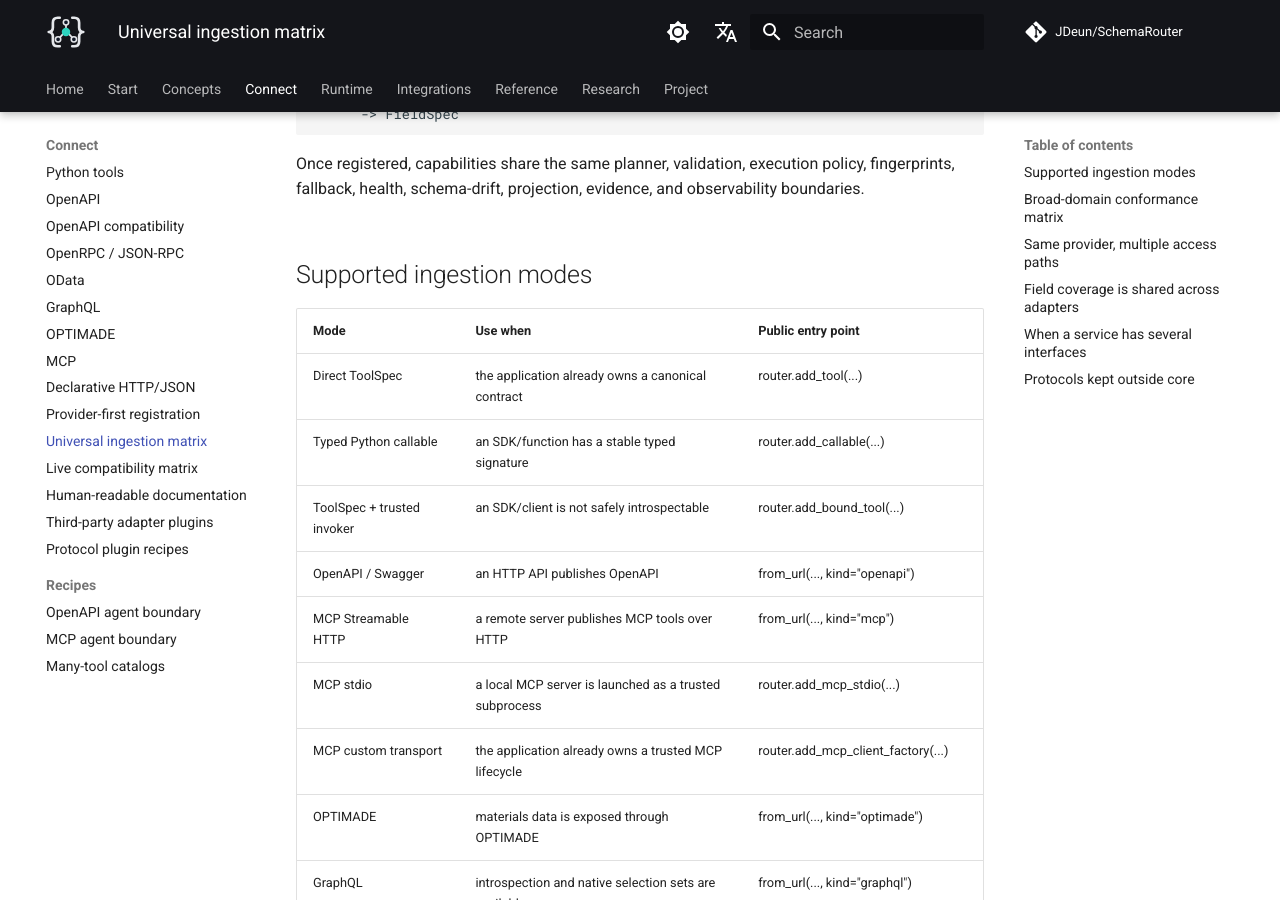
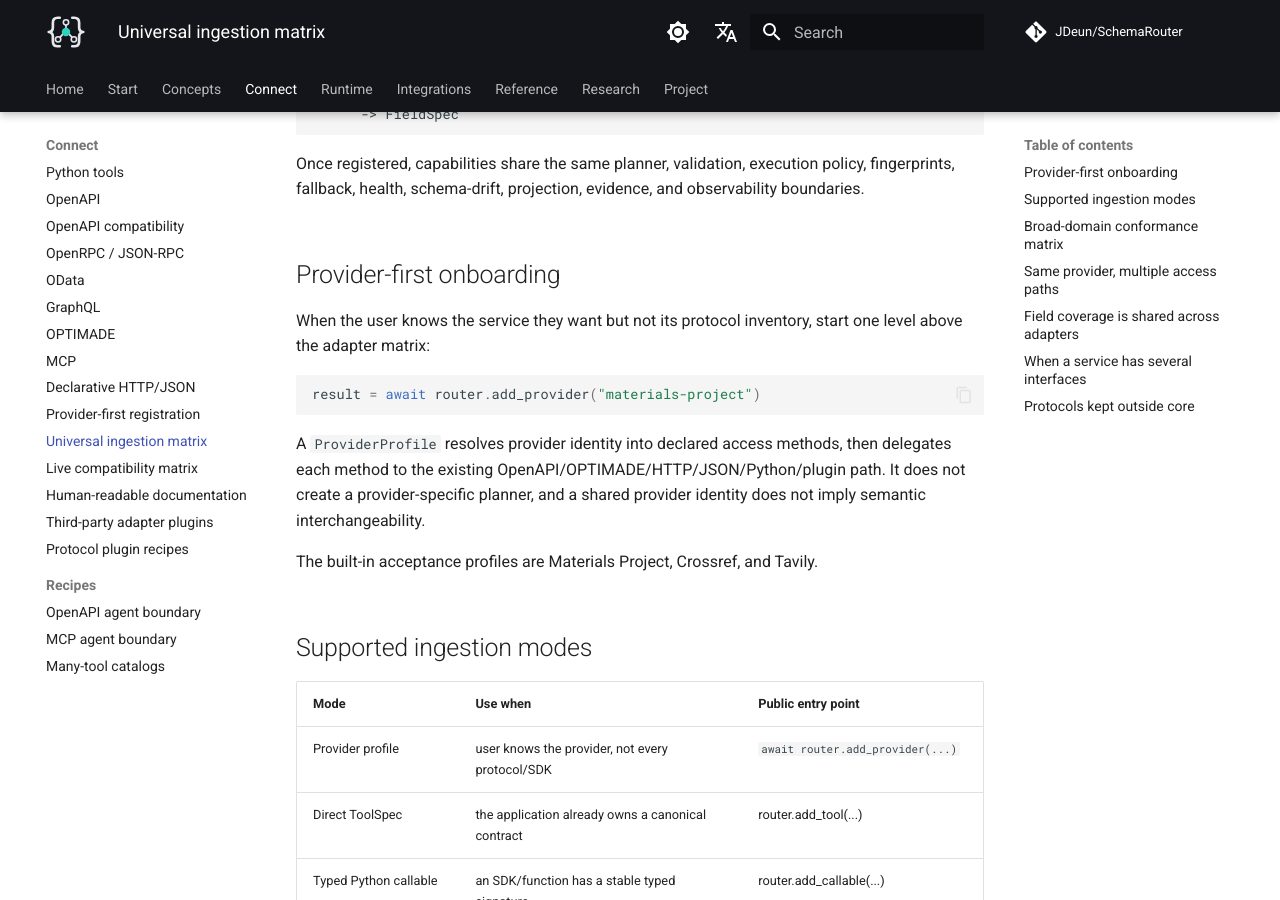
Before and after one commit to JDeun/SchemaRouter, an MkDocs documentation site: the page built from docs/guides/universal-ingestion.md, in a window 1280 px wide and 900 px high, scrolled down 299 px. Built offline with MkDocs 1.6.1 and Material for MkDocs 9.7.7, drawn with Linux system fonts in a browser that asks for light colours; comment, search, counter and statistics services are not loaded; some of the changed text lies outside the part shown.

Commit message:
docs: align provider-first ingestion and live evidence

````diff
--- a/docs/guides/universal-ingestion.md
+++ b/docs/guides/universal-ingestion.md
@@ -14,10 +14,26 @@ ToolSpec
 Once registered, capabilities share the same planner, validation, execution policy, fingerprints,
 fallback, health, schema-drift, projection, evidence, and observability boundaries.
 
+## Provider-first onboarding
+
+When the user knows the service they want but not its protocol inventory, start one level above the
+adapter matrix:
+
+```python
+result = await router.add_provider("materials-project")
+```
+
+A `ProviderProfile` resolves provider identity into declared access methods, then delegates each
+method to the existing OpenAPI/OPTIMADE/HTTP/JSON/Python/plugin path. It does not create a
+provider-specific planner, and a shared provider identity does not imply semantic interchangeability.
+
+The built-in acceptance profiles are Materials Project, Crossref, and Tavily.
+
 ## Supported ingestion modes
 
 | Mode | Use when | Public entry point |
 | --- | --- | --- |
+| Provider profile | user knows the provider, not every protocol/SDK | `await router.add_provider(...)` |
 | Direct ToolSpec | the application already owns a canonical contract | router.add_tool(...) |
 | Typed Python callable | an SDK/function has a stable typed signature | router.add_callable(...) |
 | ToolSpec + trusted invoker | an SDK/client is not safely introspectable | router.add_bound_tool(...) |
@@ -46,13 +62,13 @@ materials science.
 
 | Service/example | Domain | Preferred ingestion | Other supported paths |
 | --- | --- | --- | --- |
-| Materials Project | materials science | OpenAPI | OPTIMADE, Python/mp-api, bound SDK |
+| Materials Project | materials science | Provider profile | public OPTIMADE, authenticated OpenAPI, Python/mp-api, bound SDK |
 | DuckDuckGo/DDGS | web search | LangChain tool | Python wrapper, bound SDK |
-| Tavily | web search | HTTP/JSON | LangChain tool, Python SDK, bound SDK |
+| Tavily | web search | Provider profile | authenticated HTTP/JSON, Python SDK, LangChain tool, bound SDK |
 | Brave Search | web search | HTTP/JSON | Python wrapper, bound SDK, plugin |
 | Yahoo Finance/yfinance | finance | bound SDK | Python callable, LangChain tool |
 | arXiv | scholarly search | LangChain tool | Python wrapper, bound SDK, plugin |
-| Crossref | scholarly metadata | OpenAPI | HTTP/JSON, bound SDK |
+| Crossref | scholarly metadata | Provider profile | public HTTP/JSON, bound SDK |
 | GitHub REST | developer platform | OpenAPI | HTTP/JSON, bound SDK, plugin |
 | GraphQL business API | business application | GraphQL | bound SDK |
 | OData enterprise API | enterprise data | OData | bound SDK |
@@ -128,8 +144,9 @@ Materials Project
   -> explicit ToolSpec + trusted SDK invoker
 ~~~
 
-SchemaRouter does not need a special Materials Project router for this. All paths compile into the
-same provider-neutral capability model.
+Users also do not need to enumerate those paths manually when a trusted provider profile exists.
+`add_provider("materials-project")` expands the provider identity into the same protocol-neutral
+capability model and reports unavailable/auth-required methods explicitly.
 
 The same principle applies outside science:
 
````
